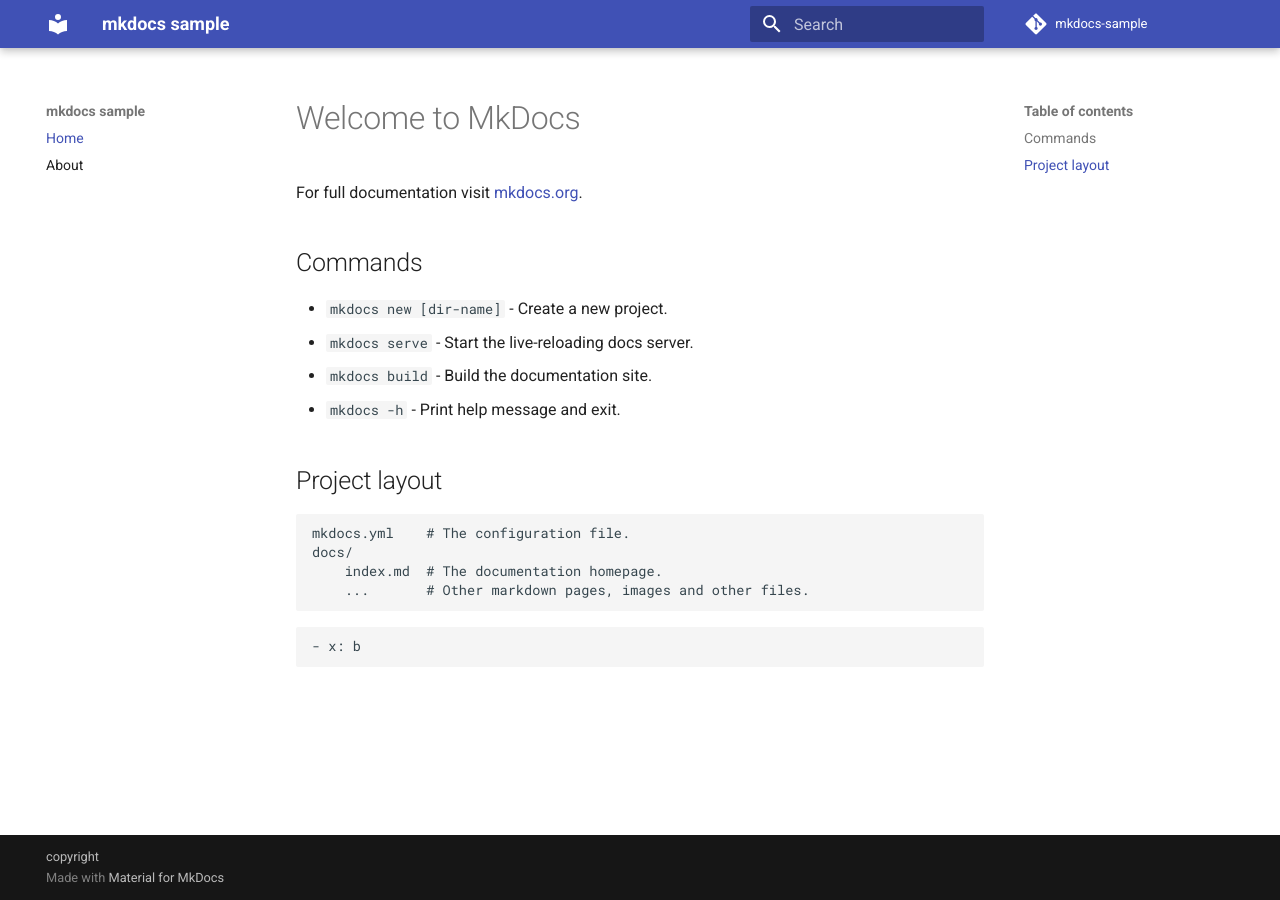
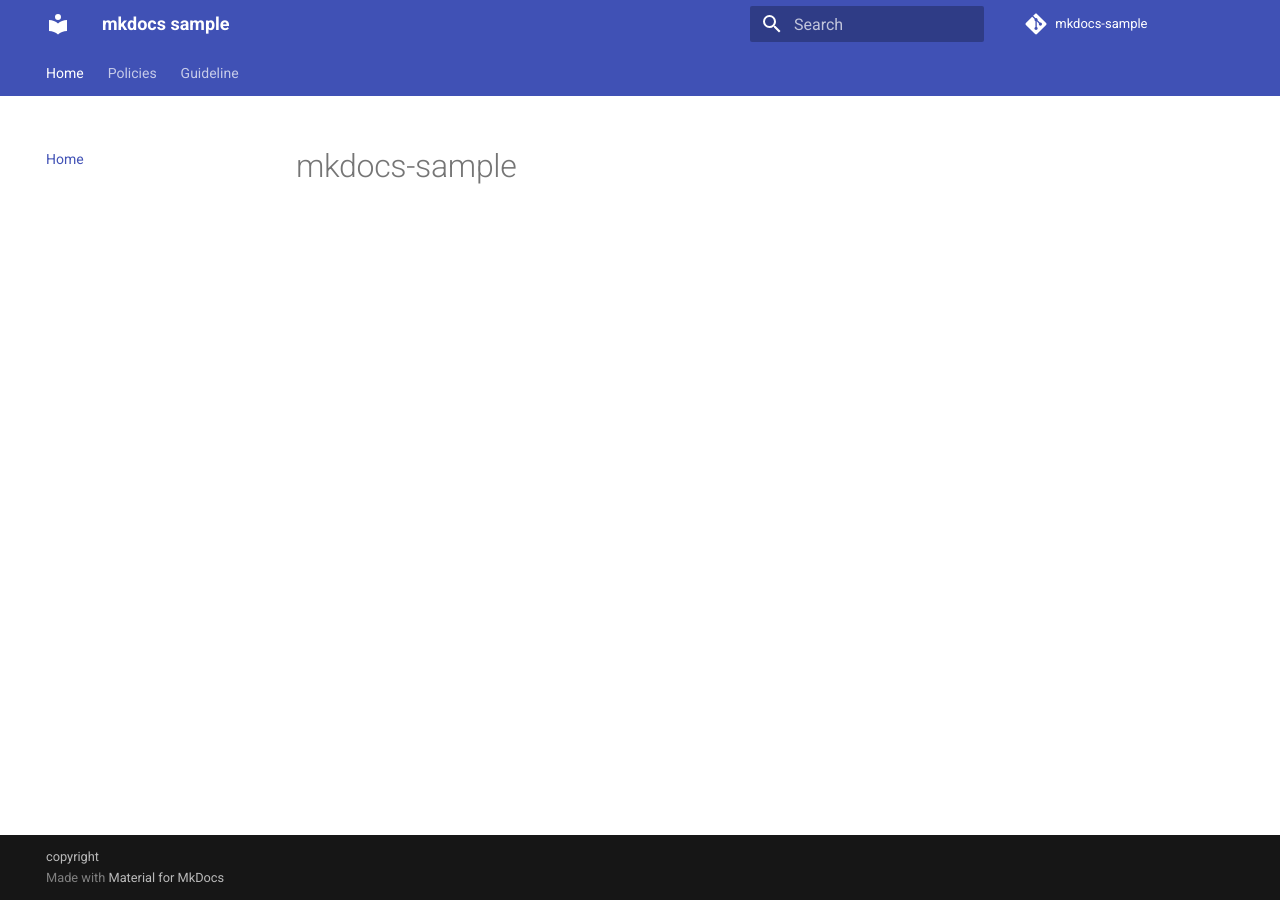
Before and after one commit to shibataka000/mkdocs-sample, an MkDocs documentation site: the page built from docs/index.md, in a window 1280 px wide. Built offline with MkDocs 1.6.1 and Material for MkDocs 9.7.7, drawn with Linux system fonts in a browser that asks for light colours; comment, search, counter and statistics services are not loaded.

Commit message:
add contents

````diff
--- a/docs/index.md
+++ b/docs/index.md
@@ -1,21 +1 @@
-# Welcome to MkDocs
-
-For full documentation visit [mkdocs.org](https://www.mkdocs.org).
-
-## Commands
-
-- `mkdocs new [dir-name]` - Create a new project.
-- `mkdocs serve` - Start the live-reloading docs server.
-- `mkdocs build` - Build the documentation site.
-- `mkdocs -h` - Print help message and exit.
-
-## Project layout
-
-    mkdocs.yml    # The configuration file.
-    docs/
-        index.md  # The documentation homepage.
-        ...       # Other markdown pages, images and other files.
-
-```yaml
-- x: b
-```
+# mkdocs-sample
--- a/mkdocs.yml
+++ b/mkdocs.yml
@@ -7,7 +7,14 @@
 site_author: shibataka000
 nav:
   - Home: index.md
-  - About: about.md
+  - Policies:
+      - "1": policies/1.md
+      - "2": policies/2.md
+      - "3": policies/3.md
+  - Guideline:
+      - phase-1:
+          - task-1:
+              - item-1: guidelines/phase-1/task-1/アイテム1.md
 validation:
   omitted_files: warn
   absolute_links: warn
@@ -15,4 +22,7 @@
   anchors: warn
 theme:
   name: material
-strict: true
+  features:
+    - navigation.tabs
+    - navigation.path
+# strict: true
````
Also changed, not shown: docs/about.md (deleted, +0 -43 lines), docs/guidelines/index.md (added, +1 -0 lines), docs/policies/index.md (added, +3 -0 lines), docs/guidelines/phase-1/task-1/アイテム1.md (added), docs/policies/1.md (added), docs/policies/2.md (added), docs/policies/3.md (added), docs/policies/phase-1/index.md (added), docs/policies/phase-1/task-1/index.md (added), docs/policies/phase-2/index.md (added), docs/policies/phase-2/task-1/index.md (added).
